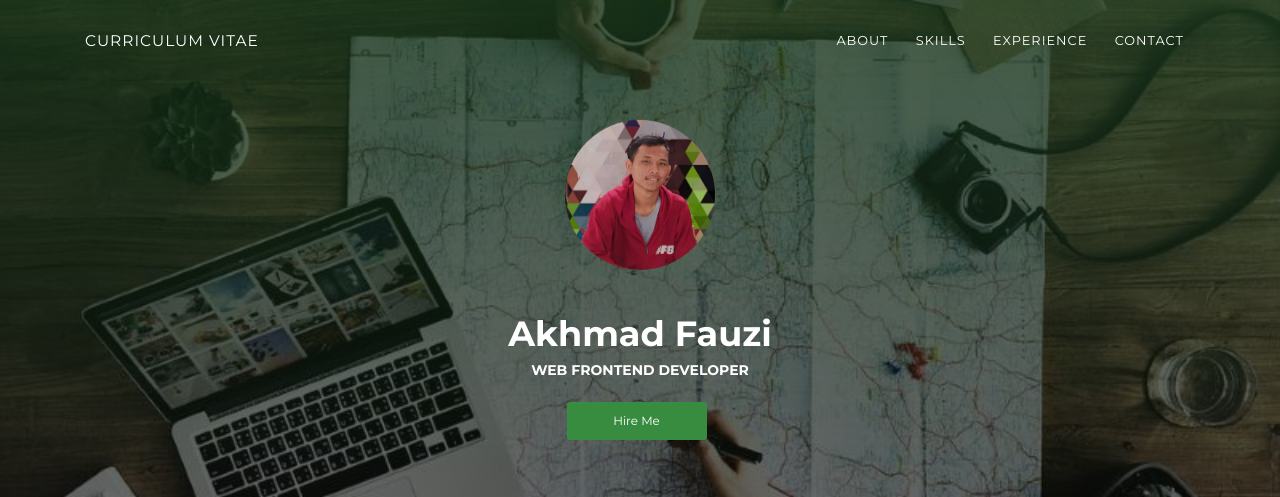
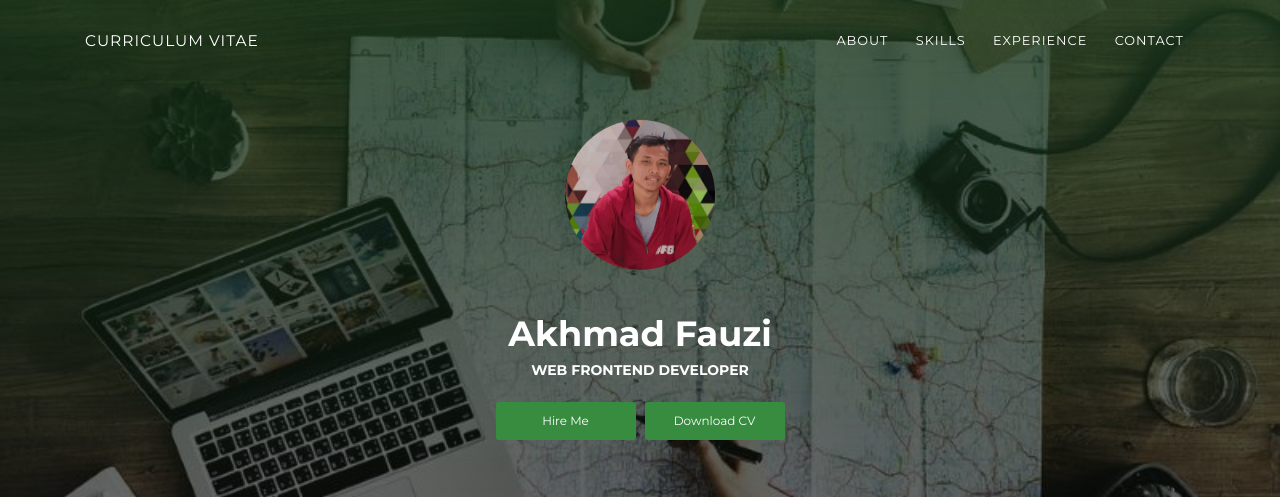
Before and after one commit to onicyborg/BlackBoY-CV, a plain HTML site: page index.html in a window 1280 px wide. Shown: the top 497 px of the page. Drawn offline with Linux system fonts and the light colour scheme.

Commit message:
Update index.html

```diff
--- a/index.html
+++ b/index.html
@@ -49,7 +49,7 @@
         <div class="content-center">
           <div class="cc-profile-image"><a href="#"><img src="images/Fauzi2.jpg" alt="Image"/></a></div>
           <div class="h2 title">Akhmad Fauzi</div>
-          <p class="category text-white">WEB FRONTEND DEVELOPER</p><a class="btn btn-primary smooth-scroll mr-2" href="#contact" data-aos="zoom-in" data-aos-anchor="data-aos-anchor">Hire Me</a>
+          <p class="category text-white">WEB FRONTEND DEVELOPER</p><a class="btn btn-primary smooth-scroll mr-2" href="#contact" data-aos="zoom-in" data-aos-anchor="data-aos-anchor">Hire Me</a><a class="btn btn-primary" href="#" data-aos="zoom-in" data-aos-anchor="data-aos-anchor">Download CV</a>
         </div>
       </div>
       <div class="section">
```
